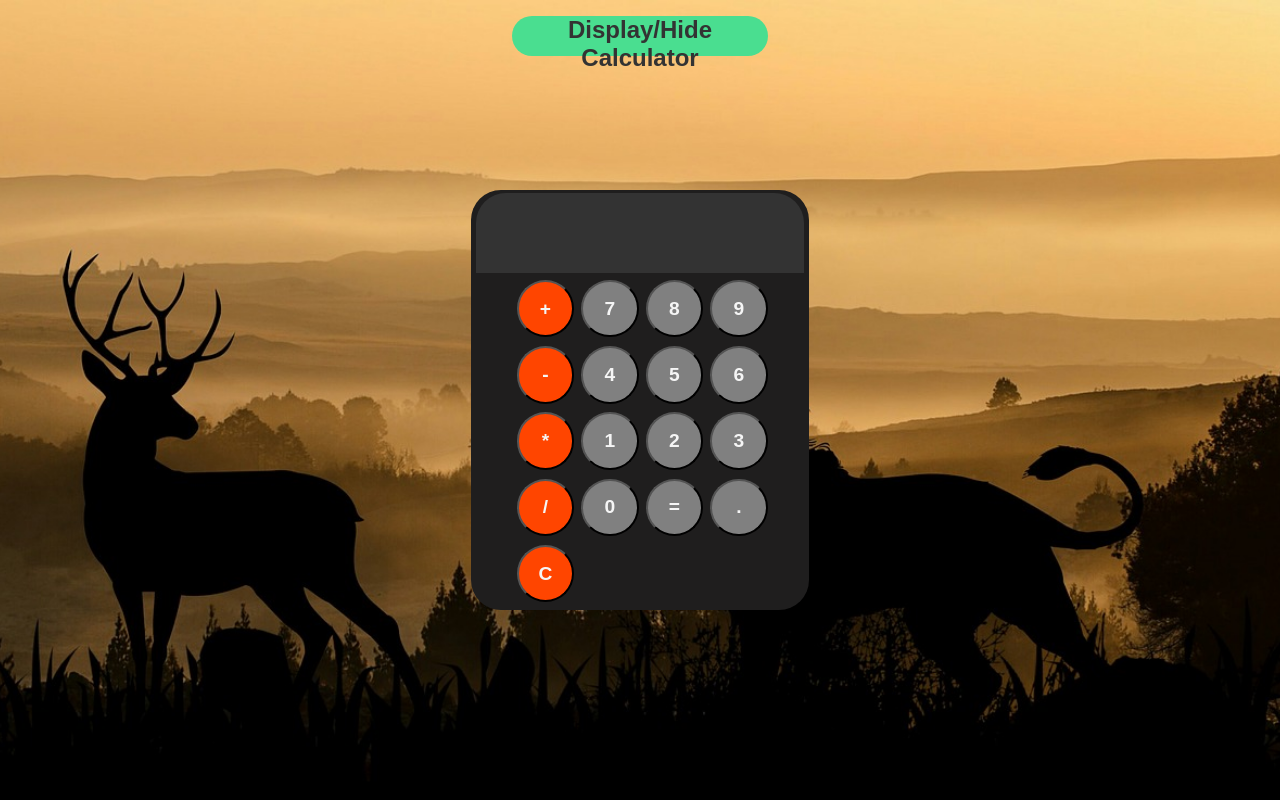
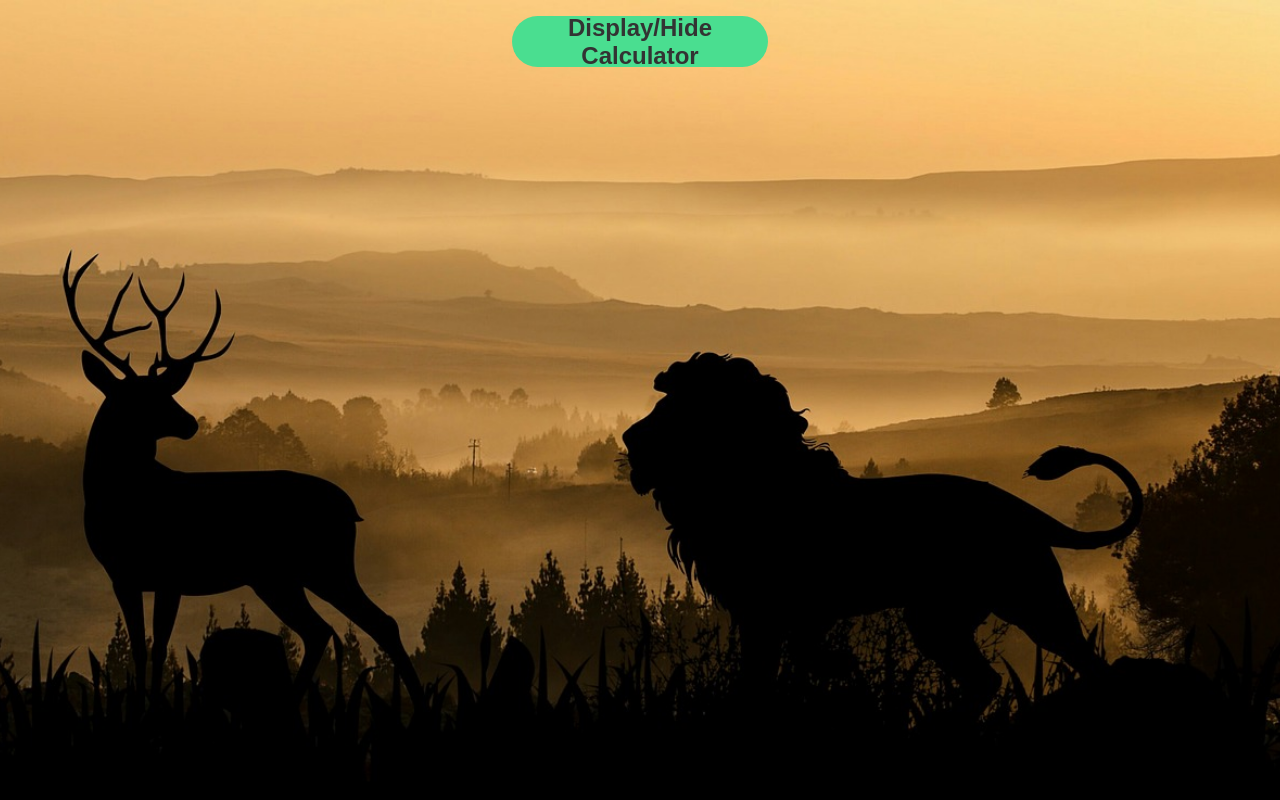
Before and after one commit to Mohsin12k/mohsincalculator, a plain HTML site: page index.html in a window 1280 px wide. Drawn offline with nearby package versions, Linux system fonts and the light colour scheme.

Commit message:
dispalyHide buttom Html and Css Modified

```diff
--- a/index.html
+++ b/index.html
@@ -11,7 +11,7 @@
 </head>
 <body>
     <main>
-    <div class="calculator">
+    <div class="calculator hide">
         <input id="display" readonly>
         <div id="keys">
             <button onclick="operator('+')" class="operator btn">+</button>
--- a/style.css
+++ b/style.css
@@ -117,6 +117,9 @@ main {
     left: 40%;
     width: 20%;
     height: 5%;
+    padding: 2%;
+    display: grid;
+    place-content: center;
     border: none;
     outline: none;
     border-radius: 20em;
```
